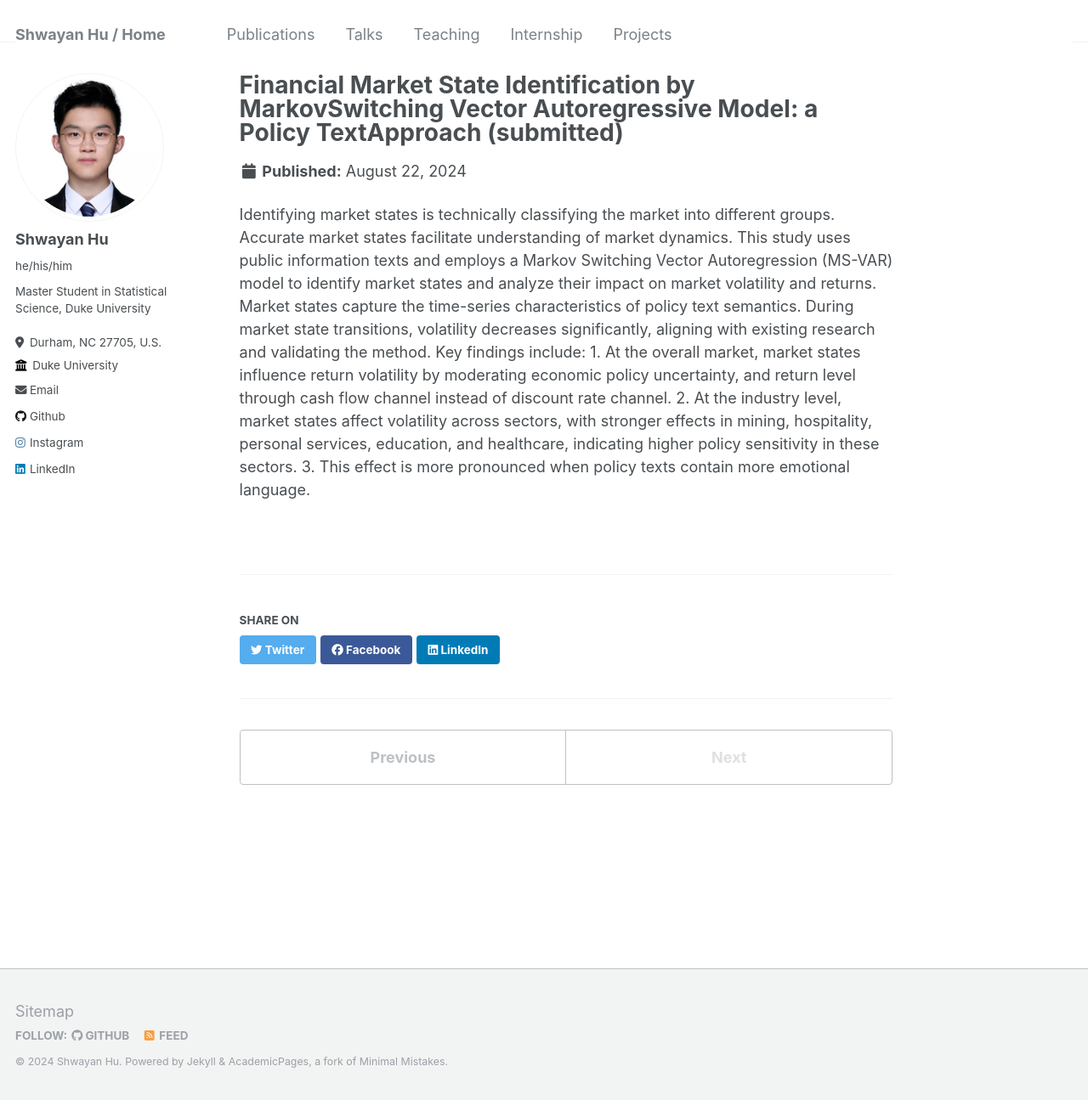
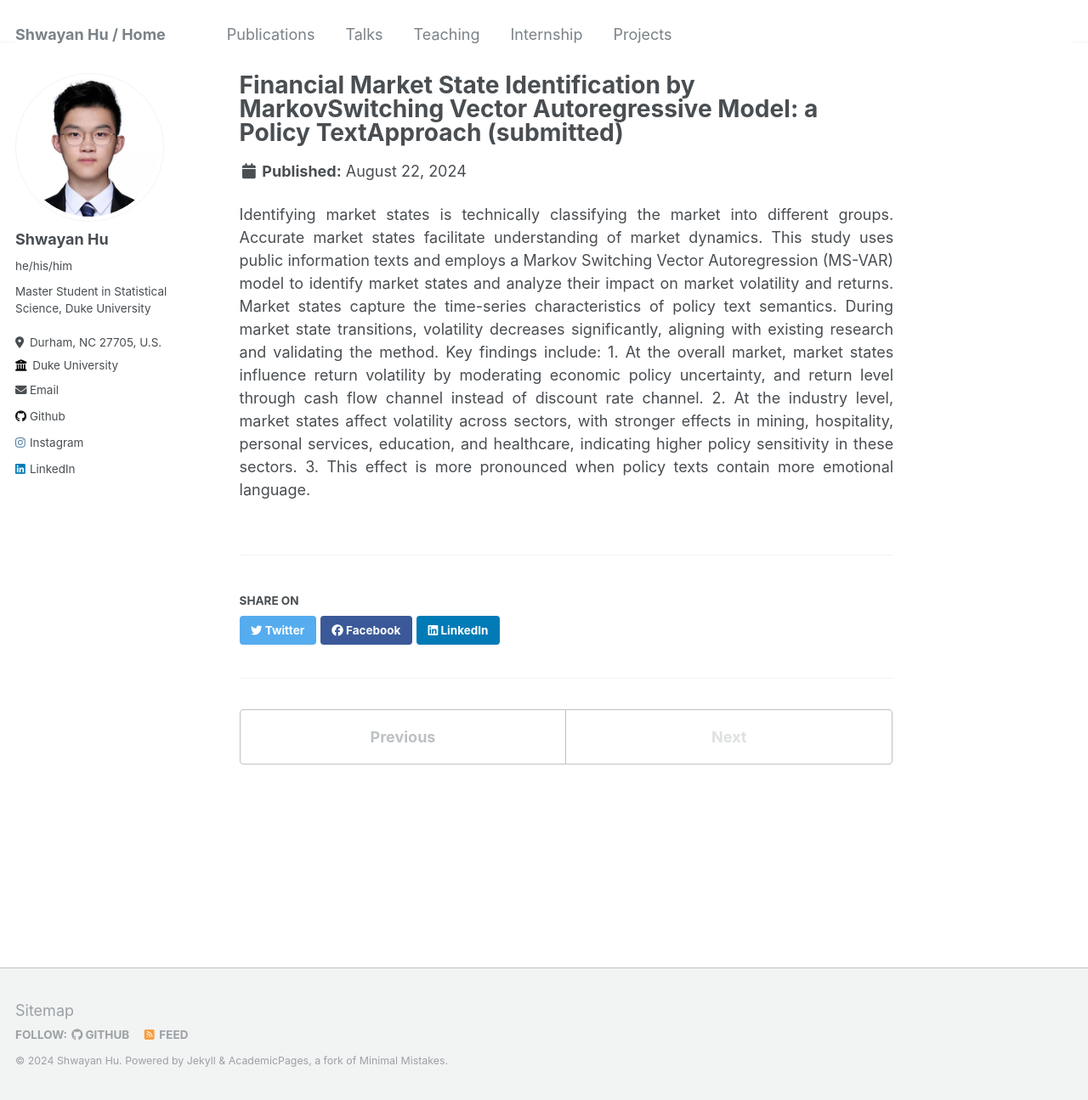
Before and after one commit to ShwayanHu/ShwayanHu.github.io, a Jekyll site: the page built from _publications/2024-8-22-paper-Market State Identification.md, in a window 1280 px wide and 1295 px high. Shown: the whole window at 85% size. Built offline with Jekyll 4.4.1, drawn with Linux system fonts in a browser that asks for light colours.

Commit message:
Update 2024-8-22-paper-Market State Identification.md

```diff
--- a/_publications/2024-8-22-paper-Market State Identification.md
+++ b/_publications/2024-8-22-paper-Market State Identification.md
@@ -5,10 +5,5 @@ date: 2024-8-22
 
 ---
 
-Identifying market states is technically classifying the market into different
-groups. Accurate market states facilitate understanding of market dynamics. This study uses public information texts and employs a Markov Switching Vector Autoregression (MS-VAR) model to identify market states and analyze
-their impact on market volatility and returns. Market states capture the time-series characteristics of policy text semantics. During market state transitions, volatility decreases significantly, aligning with existing research and validating the method. Key findings include: 1. At the overall market,
-market states influence return volatility by moderating economic policy uncertainty, and return level through cash flow channel instead of discount
-rate channel. 2. At the industry level, market states affect volatility across
-sectors, with stronger effects in mining, hospitality, personal services, education, and healthcare, indicating higher policy sensitivity in these sectors. 3. This effect is more pronounced when policy texts contain more emotional
-language.
+<div style="text-align: justify; text-justify: inter-word;">Identifying market states is technically classifying the market into different
+groups. Accurate market states facilitate understanding of market dynamics. This study uses public information texts and employs a Markov Switching Vector Autoregression (MS-VAR) model to identify market states and analyze their impact on market volatility and returns. Market states capture the time-series characteristics of policy text semantics. During market state transitions, volatility decreases significantly, aligning with existing research and validating the method. Key findings include: 1. At the overall market, market states influence return volatility by moderating economic policy uncertainty, and return level through cash flow channel instead of discount rate channel. 2. At the industry level, market states affect volatility across sectors, with stronger effects in mining, hospitality, personal services, education, and healthcare, indicating higher policy sensitivity in these sectors. 3. This effect is more pronounced when policy texts contain more emotional language.</div>
```
